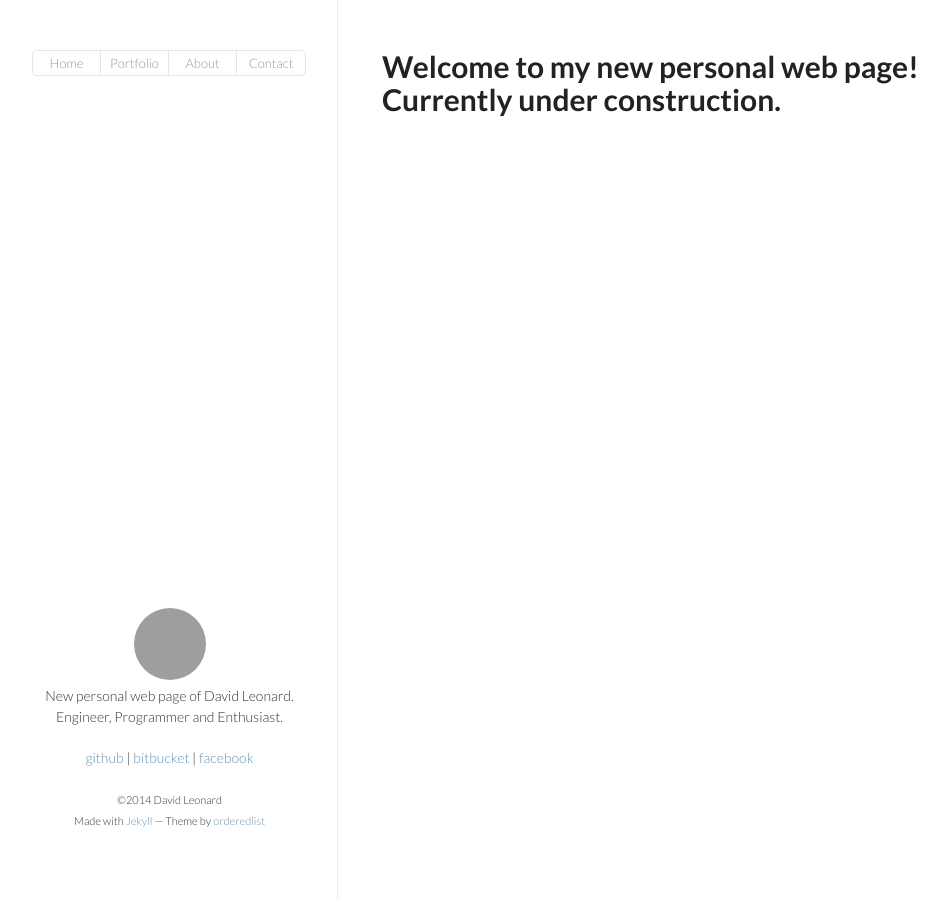
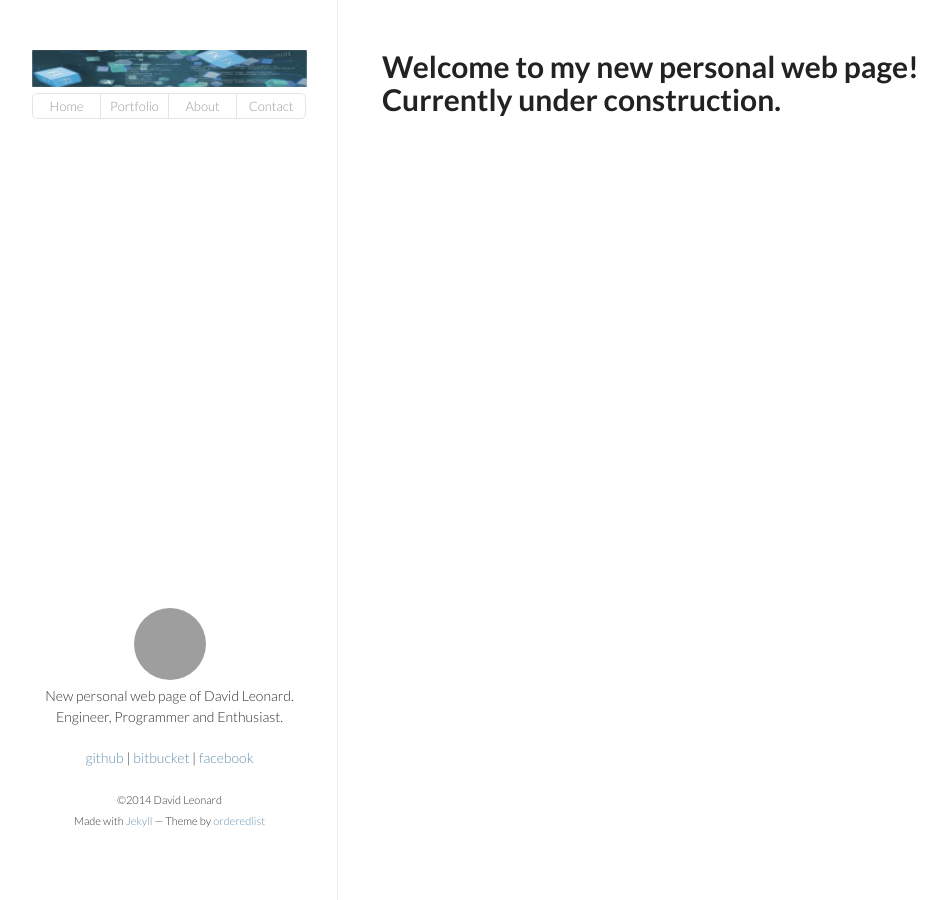
Before and after one commit to DrkSephy/drksephy.github.io, a Jekyll site: the page built from sample-portfolio/index.html, in a window 1280 px wide. Shown: the whole page, without its empty margins (133-1080 px from the left). Built offline with Jekyll 4.4.1, drawn with Linux system fonts in a browser that asks for light colours; grey boxes are pictures that could not be loaded.

Commit message:
Adding placeholder banner

```diff
--- a/sample-portfolio/_layouts/default.html
+++ b/sample-portfolio/_layouts/default.html
@@ -10,6 +10,9 @@
 <body>
     <div class="wrapper">
         <header>
+        <img src="/img/banner.jpg" />
+
+
         <nav role="navigation">
             <ul>
                 <li><a href="/">Home</a></li>
```
Also changed, not shown: sample-portfolio/img/banner.jpg (added).
